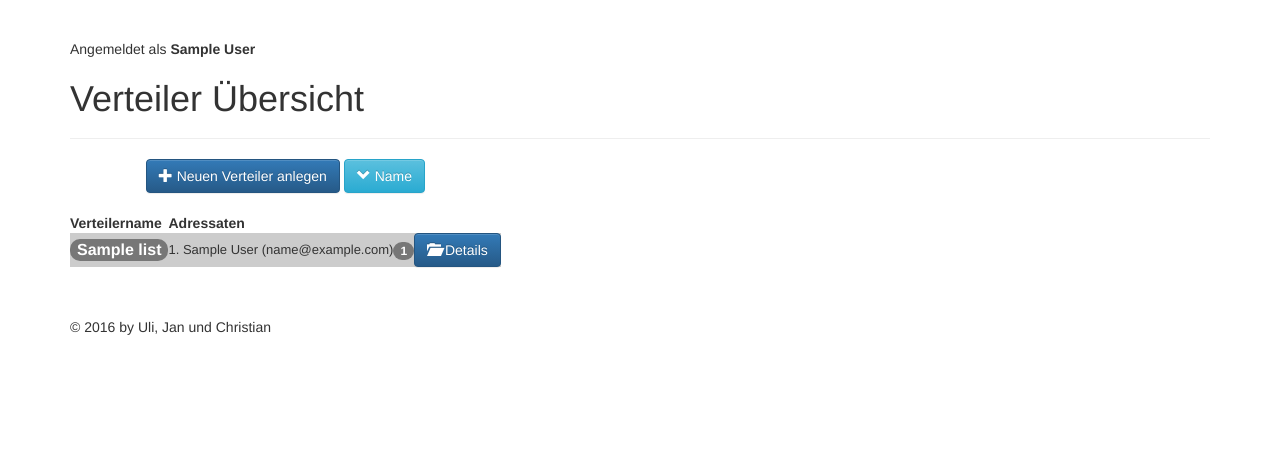
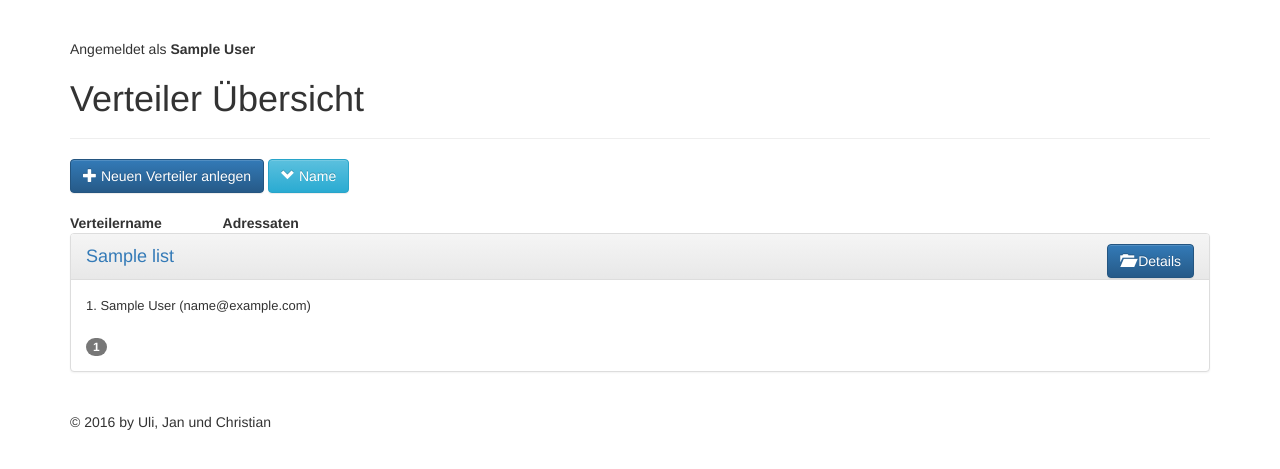
Before and after one commit to ulikoenig/pewosa, a PHP site: page /distributions.php in a window 1280 px wide. Shown: the part 51-520 px from the top of the page. Run offline with PHP 8.4, Linux system fonts and the light colour scheme; the visitor is signed in with stand-in values (Sample User, id 1); tables that the repository leaves empty hold one stand-in row (values such as "Sample post"); data that the repository does not hold is empty.

Commit message:
Update distributions.php
Design angepasst

```diff
--- a/distributions.php
+++ b/distributions.php
@@ -130,17 +130,25 @@ include_once("header.php");
 			<th class='cell'>Adressaten</th>
 			<th class='cell'></th>
 			<th class='cell'></th>
-		</tr><td colspan=42 ></td></tr>
+		</tr><td colspan=42 ></td></tr></table>
 
 	<?
 	For ($i=1;$i<=$counter;$i++)
 		{
 		$take=$ids[$i];
 		If ($color=='#cccccc'){$color='#99ccff';}else{$color='#cccccc';}
-		echo "<tr><td class='cell' bgcolor='$color'><span class='badge'><Font size='3'>$name[$take]</Font></span></td>";
-		echo "<td class='cell' bgcolor='$color'>";
+		echo "<div class='panel panel-default'>";
+		$send_id='distribution_detail.php?'.$take;
+		echo "<div class='panel-heading'><a href='$send_id'><Font size='4'>$name[$take]</font></a>";
+		echo "<form action='distribution_detail.php' method='post' style='display:inline;float: right;'>";
+		echo "<button type='submit' class='btn btn-primary' title='Zu den Details' name='dist' value='$take'>";
+		echo "<span class='glyphicon glyphicon-folder-open' aria-hidden='true'></span> Details</button></form>";
+		//echo "<tr><td class='cell' bgcolor='$color'><span class='badge'><Font size='3'>$name[$take]</Font></span></td>";
+		//echo "<td class='cell' bgcolor='$color'>";
 		//Hier listen wir die Mitglieder auf
-		echo "<div class='scroll2'><Font size='2'>";
+		echo "</div>";
+		echo "<div class='panel-body'>";
+		echo "<Font size='2'>";
 		If ($counting[$take]>0)
 			{
 			$countit=0;
@@ -163,24 +171,14 @@ include_once("header.php");
 			echo "Niemand";
 			}
 
-		echo "</Font></td>";
 		$give_titel=$counting[$take].' Adressaten';
-		echo "<td class='cell' bgcolor='$color'><span class='badge' title='$give_titel'>$counting[$take]</span></td>";
-		echo "<td class='cell' bgcolor='$color'>";
-		echo "<form action='distribution_detail.php' method='post'>";
-		//echo "<input type='submit' value='Details' class='form-control'><INPUT type='hidden' id='dist' name='dist' value='$take'></form></td></tr><tr height=10><td></td></tr>";
-		echo "<button type='submit' class='btn btn-primary' title='Zu den Details' name='dist' value='$take'><span class='glyphicon glyphicon-folder-open' aria-hidden='true'></span> Details</button></form></td></tr><tr height=10><td></td></tr>";
+		echo "</Font><br><span class='badge' title='$give_titel'>$counting[$take]</span></div></div>";
+
+
 		}
 	?>
-	</table><br><table border=0 class="centred">
-	<tr><td colspan=42>
-	<?
-	//echo "<form action='distribution_detail.php' method='post'>";
-	//echo "<button type='submit' class='btn btn-primary' title='Neuen Verteiler anlegen' name='dist' value='xxx'><span class='glyphicon glyphicon-plus' aria-hidden='true'></span> Neuen Verteiler anlegen</button></form>";
-	?>
-	</td></tr>
-	</table>
-	</div>
+
+
 
 
 <?
```
